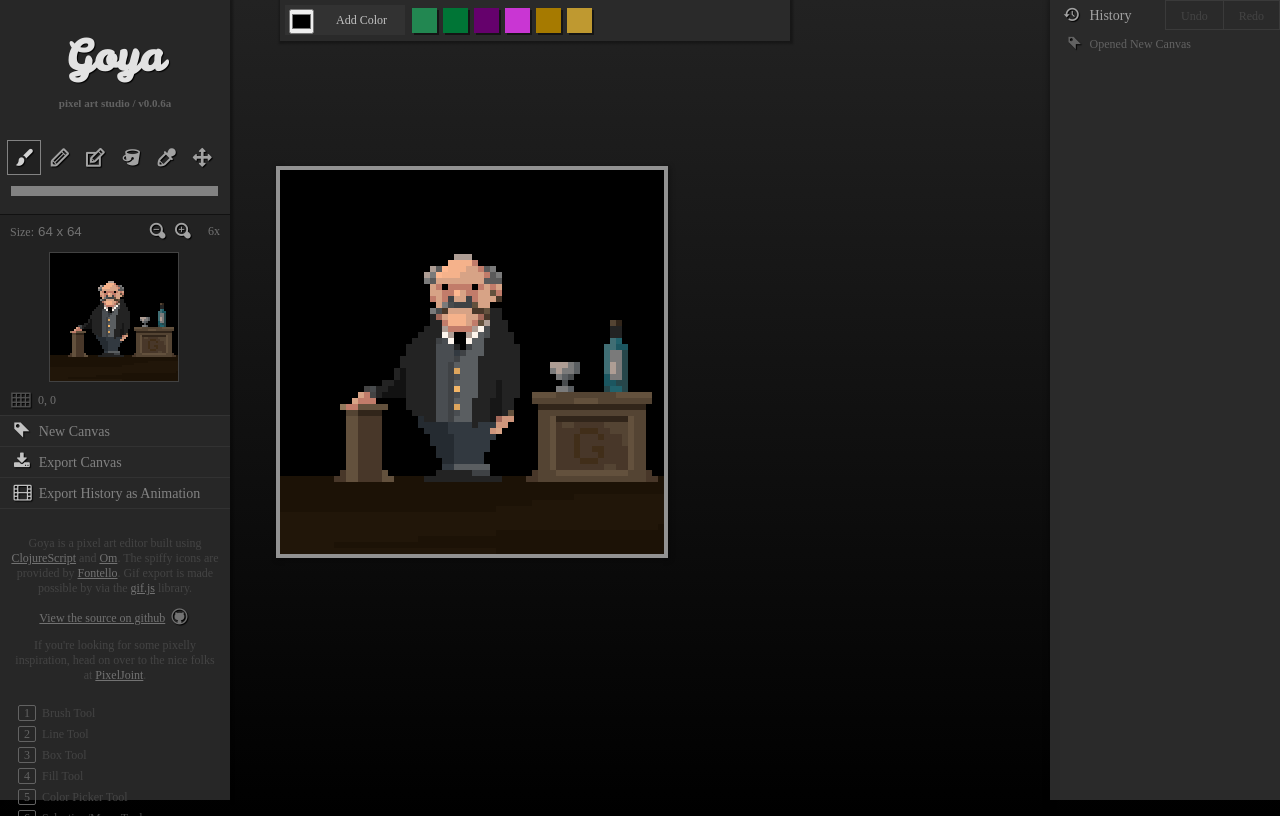
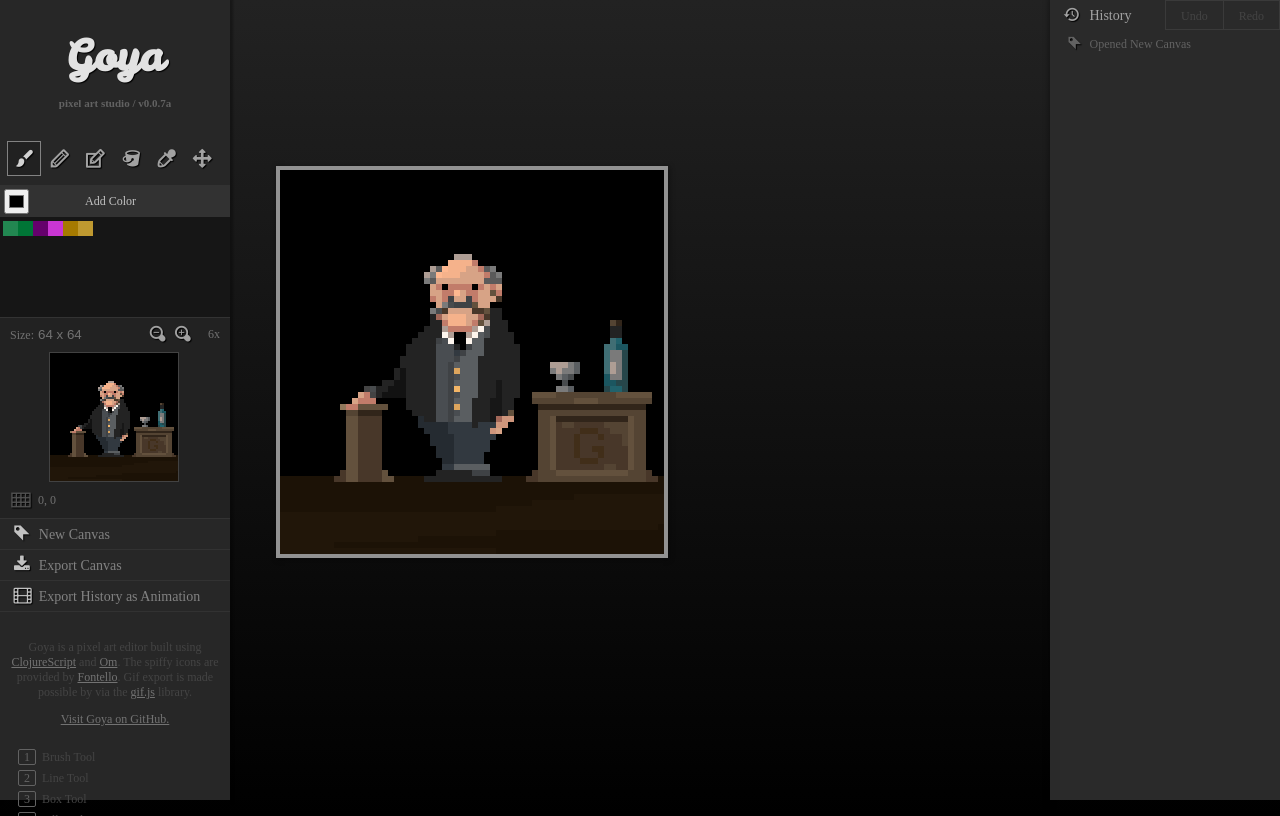
Before and after one commit to jackschaedler/goya, a plain HTML site: page index.html in a window 1280 px wide. Drawn offline with Linux system fonts and the light colour scheme.

Commit message:
Update github pages to version 0.0.7a of Goya

```diff
--- a/index.html
+++ b/index.html
@@ -10,6 +10,7 @@
         <div id="leftAppColumn" class="LeftColumnContainer">
             <div id="title"></div>
             <div id="tools-menu" class="tools-menu"></div>
+            <div id="palette" class="PaletteContainer"></div>
             <div id="canvas-info" class="CanvasInfoContainer"></div>
             <div id="mainMenu" class="main-menu"></div>
             <div id="about" class="about-info">
@@ -19,12 +20,7 @@
                 The spiffy icons are provided by <a href="http://fontello.com/" target="_blank">Fontello</a>.
                 Gif export is made possible by via the <a href="https://github.com/jnordberg/gif.js">gif.js</a> library.
                 <p>
-                    <a href="https://github.com/jackschaedler/goya" target="_blank">View the source on github</a>
-                    <i class="icon-github-circled"> </i>
-                </p>
-                <p>
-                    If you're looking for some pixelly inspiration,
-                    head on over to the nice folks at <a href="http://www.pixeljoint.com/" target="_blank">PixelJoint</a>.
+                    <a href="https://github.com/jackschaedler/goya" target="_blank">Visit Goya on GitHub.</a>
                 </p>
                 <ul class="key-shortcut-list">
                     <li class="key-shortcut"><div class="key">1</div> Brush Tool</li>
@@ -44,8 +40,6 @@
         <div id="cursor-pos-indicator" class="cursor-pos-indicator"></div>
         <div id="grid-toggle" class="grid-toggle"></div>
         <div id="minimap-canvas" class="minimap-canvas"></div>
-
-        <div id="palette" class="PaletteContainer"></div>
 
         <div id="timeMachine" class="TimeMachineContainer">
             <div id="timeMachineHeader" class="timeMachineHeader"></div>
--- a/main.css
+++ b/main.css
@@ -81,18 +81,6 @@ body
 /* Top Level Containers */
 /************************************************************/
 
-.PaletteContainer
-{
-  position: absolute;
-  width: 500px;
-  top: 0px;
-  left: 280px;
-  background: #2a2a2a;
-  padding: 5px;
-  box-shadow: 1px 1px 2px 2px rgba(0,0,0,0.3);
-}
-
-
 .TimeMachineContainer
 {
   position: absolute;
@@ -121,11 +109,13 @@ body
 
 .CanvasInfoContainer
 {
-  border-top: 1px #111111 solid;
+  position: absolute;
+  top: 317px;
+  border-top: 1px #333333 solid;
   border-bottom: 1px #333333 solid;
   background: #222222;
-  margin-bottom: 0px;
   height: 200px;
+  width: 230px;
 }
 
 
@@ -180,7 +170,7 @@ body
   /** TODO: Gross, I know **/
   position: absolute;
   left: 38px;
-  top: 385px;
+  top: 485px;
   width: 100px;
   font-family: "Futura";
   font-size: 12px;
@@ -207,7 +197,7 @@ body
 {
   position: absolute;
   left: 7px;
-  top: 390px;
+  top: 490px;
   width: 30px;
   font-family: "Futura";
   font-size: 20px;
@@ -224,7 +214,7 @@ body
 {
   position: absolute;
   left: 50px;
-  top: 253px;
+  top: 353px;
   width: 128px;
   height: 128px;
   font-family: "Futura";
@@ -305,10 +295,10 @@ body
 
 .tools-menu
 {
-  width: 100%;
+  position: absolute;
+  width: 230px;
+  top: 70px;
   height: 50px;
-  margin-top: 30px;
-  margin-bottom: 25px;
   margin-left: 0px;
   margin-right: 0px;
   padding-left: 3px;
@@ -369,8 +359,8 @@ body
 
 .main-menu
 {
-  width: 100%;
-  margin-top: 0px;
+  position: absolute;
+  top: 519px;
 }
 
 .main-menu-item
@@ -505,39 +495,59 @@ body
 /* Palette */
 /************************************************************/
 
+.PaletteContainer
+{
+  position: absolute;
+  top: 185px;
+  width: 230px;
+  height: 132px;
+  margin-left: 0px;
+  background: #161616;
+}
+
+.palette-colors
+{
+  margin-left: 3px;
+  height: 100px;
+  overflow-y: scroll;
+}
+
 .palette_entry
 {
-  width: 25px;
-  height: 25px;
-  margin: 3px;
+  width: 15px;
+  height: 15px;
+  margin: 0px;
   float: left;
   cursor: pointer;
-
-  box-shadow: 2px 2px 0px 0px rgba(1,1,1,0.5);
+  box-sizing: border-box;
 }
 
 .palette_entry:hover
 {
-  outline: 2px #d2d2d2 solid;
+  border: 2px solid #ffffff;
+}
+
+.palette_entry_selected
+{
+  border: 2px solid #ffffff;
 }
 
 .palette_adder_entry
 {
-  width: 120px;
-  height: 30px;
-  float: left;
-  margin-right: 4px;
-  background: #2a2a2a;
+  clear: both;
+  width: 230px;
+  height: 32px;
+  margin-bottom: 4px;
+  background: #323232;
 }
 
 .palette_adder_entry_input
 {
   width: 25px;
   height: 25px;
+  margin: 4px;
+  cursor: pointer;
   float: left;
-  cursor: pointer;
-  padding: 0px;
-  margin: 4px;
 }
 
 .palette_adder_entry_button
@@ -546,10 +556,10 @@ body
   font-size: 12px;
   font-weight: normal;
   color: #c2c2c2;
-  background: #323232;
-  text-align: center;
-  line-height: 30px;
-  height: 30px;
+  text-align: left;
+  padding-left: 85px;
+  line-height: 32px;
+  height: 32px;
   -webkit-user-select: none;
   -moz-user-select: none;
   cursor: pointer;
@@ -684,6 +694,8 @@ body
 
 .about-info
 {
+  position: absolute;
+  top: 640px;
   font-family: "Futura";
   font-size: 12px;
   font-weight: normal;
@@ -691,7 +703,6 @@ body
   text-align: center;
   padding-left: 10px;
   padding-right: 10px;
-  padding-top: 120px;
 }
 
 
```
Also changed, not shown: main.js.
